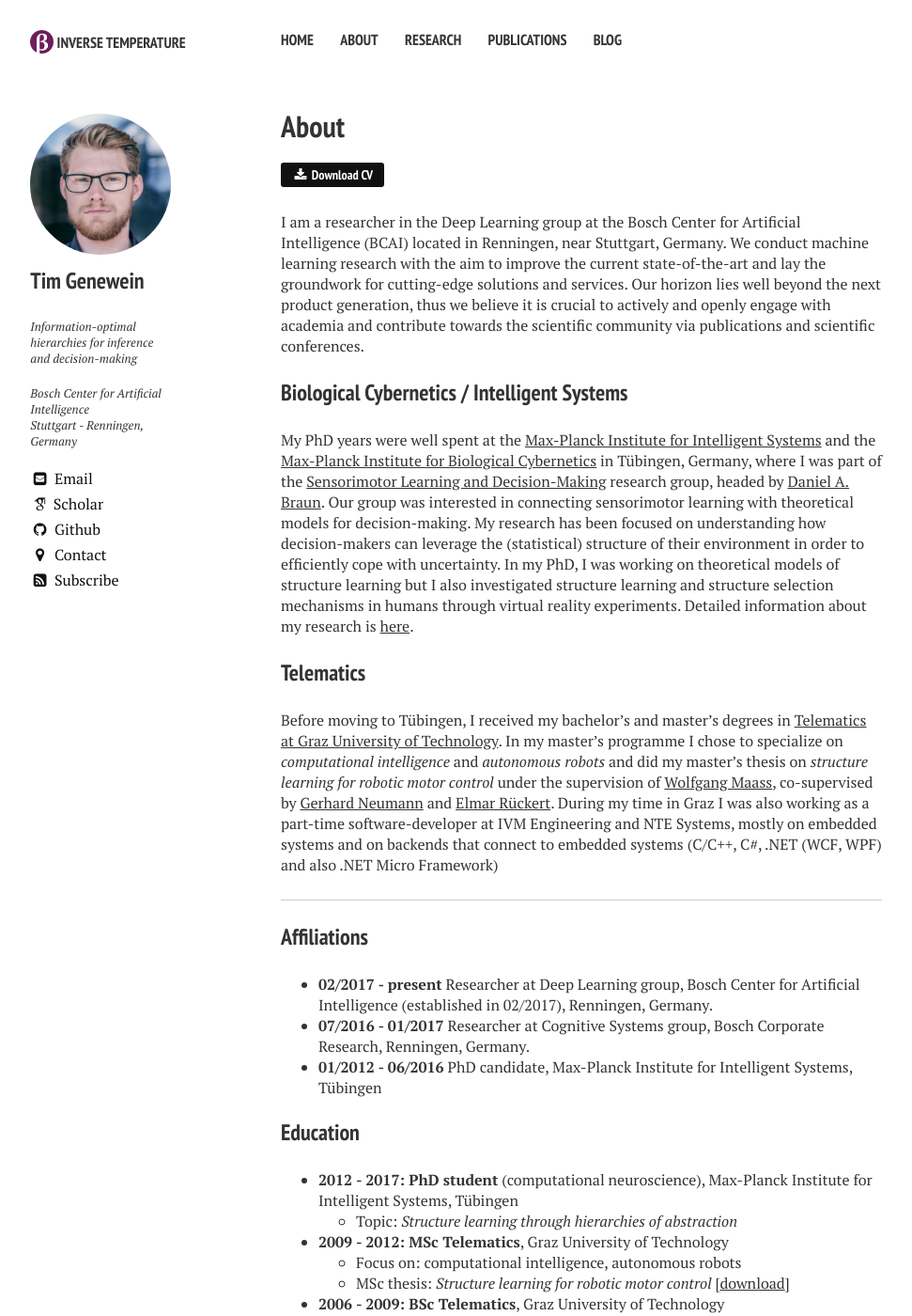
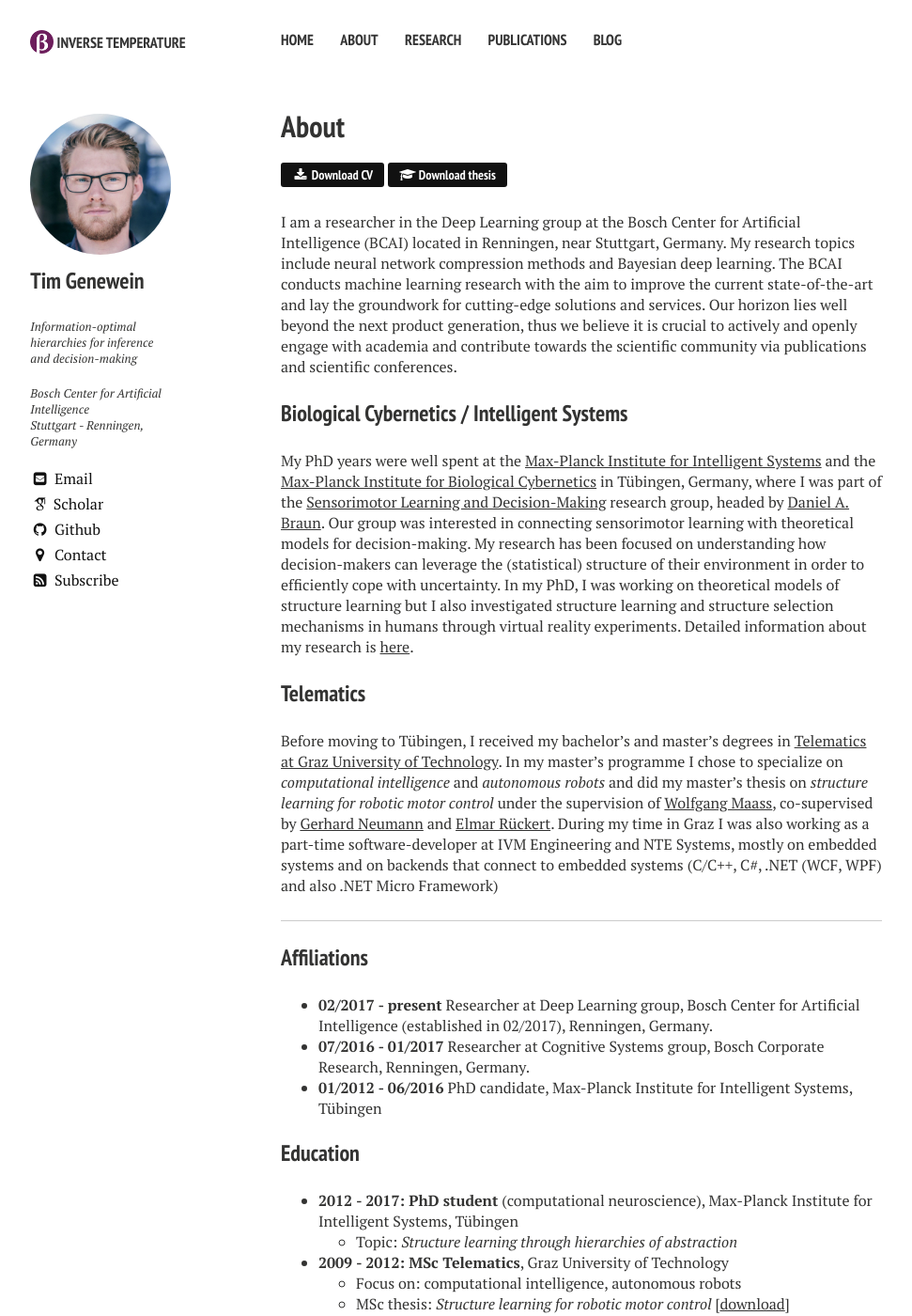
Before and after one commit to tgenewein/tgenewein.github.io, a Jekyll site: the page built from about/index.md, in a window 1280 px wide and 1400 px high. Shown: the whole window at 94% size, without its empty margins (21-992 px from the left). Built offline with Jekyll 4.4.1, drawn with Linux system fonts in a browser that asks for light colours; nearby versions of some CDN libraries; some web fonts are replaced; some of the changed text lies outside the part shown.

Commit message:
Updated info, added PhD thesis, ICLR publication

```diff
--- a/about/index.md
+++ b/about/index.md
@@ -17,8 +17,9 @@
   {% include _author-bio.html %}
 </div>
 <a markdown="0" href="{{ site.url }}/files/CV.pdf" class="btn"><i class="fa fa-fw fa-download"></i> Download CV</a>
+<a markdown="0" href="{{ site.url }}/files/PhD_Thesis.pdf" class="btn"><i class="fa fa-graduation-cap"></i> Download thesis</a>
 
-I am a researcher in the Deep Learning group at the Bosch Center for Artificial Intelligence (BCAI) located in Renningen, near Stuttgart, Germany. We conduct machine learning research with the aim to improve the current state-of-the-art and lay the groundwork for cutting-edge solutions and services. Our horizon lies well beyond the next product generation, thus we believe it is crucial to actively and openly engage with academia and contribute towards the scientific community via publications and scientific conferences.
+I am a researcher in the Deep Learning group at the Bosch Center for Artificial Intelligence (BCAI) located in Renningen, near Stuttgart, Germany. My research topics include neural network compression methods and Bayesian deep learning. The BCAI conducts machine learning research with the aim to improve the current state-of-the-art and lay the groundwork for cutting-edge solutions and services. Our horizon lies well beyond the next product generation, thus we believe it is crucial to actively and openly engage with academia and contribute towards the scientific community via publications and scientific conferences.
 
 ### Biological Cybernetics / Intelligent Systems
 My PhD years were well spent at the [Max-Planck Institute for Intelligent Systems](http://www.is.mpg.de/) and the [Max-Planck Institute for Biological Cybernetics](http://kyb.mpg.de/) in Tübingen, Germany, where I was part of the [Sensorimotor Learning and Decision-Making](http://www.kyb.tuebingen.mpg.de/research/rg/braun.html) research group, headed by [Daniel A. Braun](https://www.uni-ulm.de/in/neuroinformatik/mitarbeiter/d-braun/). Our group was interested in connecting sensorimotor learning with theoretical models for decision-making. My research has been focused on understanding how decision-makers can leverage the (statistical) structure of their environment in order to efficiently cope with uncertainty. In my PhD, I was working on theoretical models of structure learning but I also investigated structure learning and structure selection mechanisms in humans through virtual reality experiments. Detailed information about my research is [here]({{ site.url}}/research/).
```
Also changed, not shown: other parts of about/index.md (+1 -1 lines), _posts/2017-02-14-Paper-DetectingAdversarialExamples.md (added, +16 -0 lines), _posts/2017-03-29-Defended_PhD.md (added, +14 -0 lines), index.md (+2 -1 lines), 2 other files.
